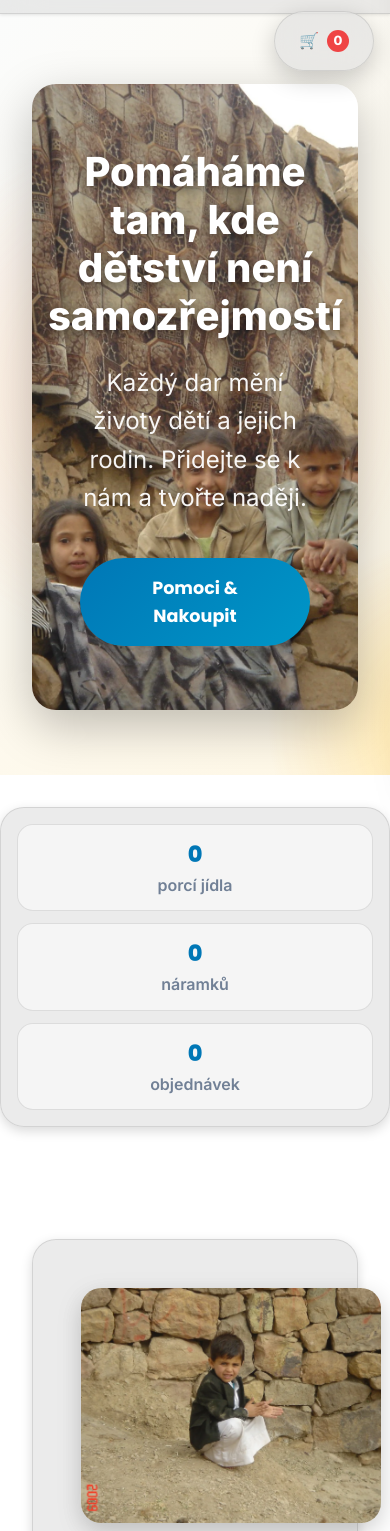
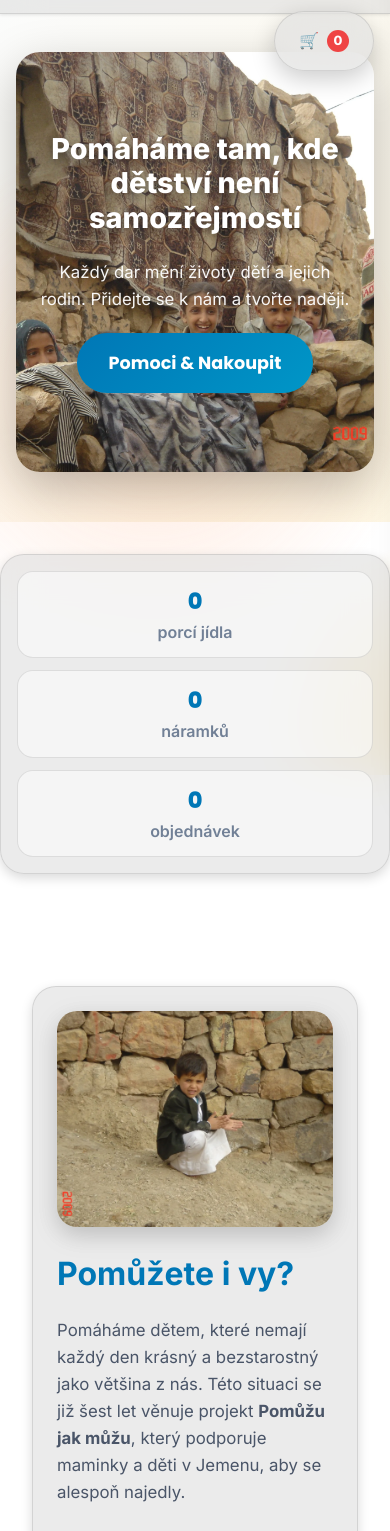
Before and after one commit to 9tutin9/Terka-web, a plain HTML site: page index.html in a window 390 px wide. Shown: the part 69-1600 px from the top of the page. Drawn offline with Linux system fonts and the light colour scheme; no server answers.

Commit message:
fix(index/mobile): stack cards, adjust hero spacing; disable tilt on mobile

```diff
--- a/script.js
+++ b/script.js
@@ -155,6 +155,8 @@
 
   // === 3D TILT EFEKT ===
   function initTiltEffect() {
+    const isMobile = window.matchMedia('(max-width: 768px)').matches;
+    if (isMobile) return; // na mobilech vypnout tilt, předejdeme překryvům
     const tiltElements = document.querySelectorAll('.product-card, .glass-card');
 
     tiltElements.forEach(el => {
--- a/style.css
+++ b/style.css
@@ -575,6 +575,22 @@ section.glass-card {
 .card-content p {
   font-size: 1.2rem;
   margin-bottom: 2rem;
+}
+
+/* ===== INDEX: MOBILNÍ ÚPRAVY ===== */
+@media (max-width: 768px) {
+  .hero { padding: 96px 1rem 1.5rem 1rem; min-height: 70vh; }
+  .hero-card { min-height: 420px; padding: 2.25rem 1.5rem; background-position: center 40%; }
+  .hero-card h1 { font-size: clamp(1.8rem, 7vw, 2.4rem); }
+  .hero-card p { font-size: 1.05rem; margin-bottom: 1.25rem; }
+
+  .card-wrapper { flex-direction: column !important; gap: 1.25rem; padding: 1.5rem; }
+  .card-image, .card-content { width: 100%; min-width: 0; }
+  .card-image img { max-width: 100%; }
+  .card-content p { font-size: 1.05rem; }
+
+  .products-grid { gap: 1rem; margin-top: 1.25rem; }
+  section { padding: 3rem 1rem; }
 }
 
 /* ===== PRODUKTY ===== */
```
